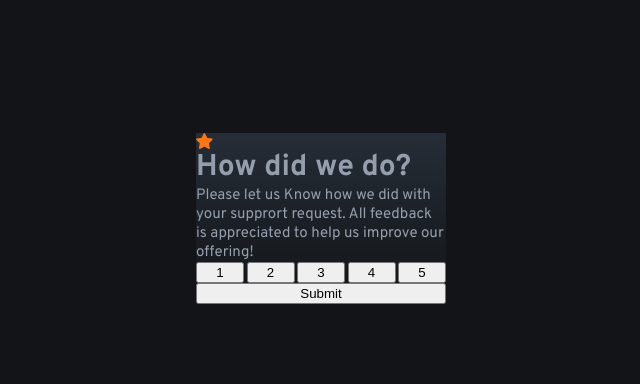
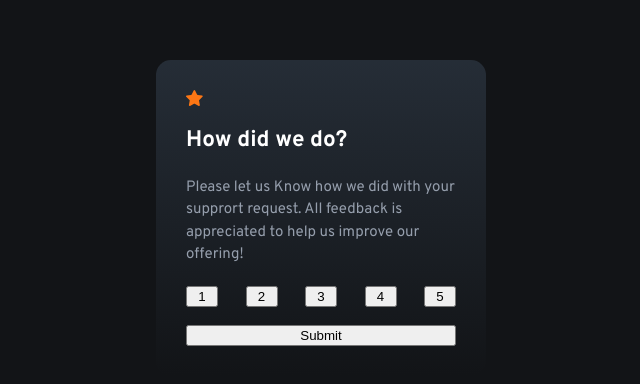
Before and after one commit to nivancheva/interactive-rating-component-react, a React (Create React App) app: page / in a window 1280 px wide. Shown: the part 182-566 px from the top of the page, without its empty margins (319-959 px from the left). Built offline with nearby package versions, Linux system fonts and the light colour scheme.

Commit message:
add generic styles

```diff
--- a/src/App.css
+++ b/src/App.css
@@ -8,11 +8,22 @@
 }
 
 .card {
-    width: 250px;
-    background: linear-gradient(var(--clr-blue), var(--clr-vd-blue))
+    width: 330px;
+    background: linear-gradient(var(--clr-blue), var(--clr-vd-blue));
+    padding: 2em;
+    gap: 1.25em;
+
+    border-radius: 1em;
+
+    line-height: 1.5;
+}
+
+.card h2 {
+    color: var(--clr-white);
 }
 
 .buttons {
-    grid-template-columns: repeat(5, 3rem);
+    grid-template-columns: repeat(5, 2rem);
     justify-content: space-between;
+    gap: .5em;
 }
--- a/src/App.js
+++ b/src/App.js
@@ -6,7 +6,7 @@ function App() {
     <div className='wraper grid-area'>
       <div className='card grid-area'>
         <img src='./images/icon-star.svg'/>
-        <h1>How did we do?</h1>
+        <h2>How did we do?</h2>
         <p>Please let us Know how we did with your supprort request. All feedback is appreciated to help us improve our offering!</p>
         <div className='buttons grid-area'>
           <button>1</button>
```
